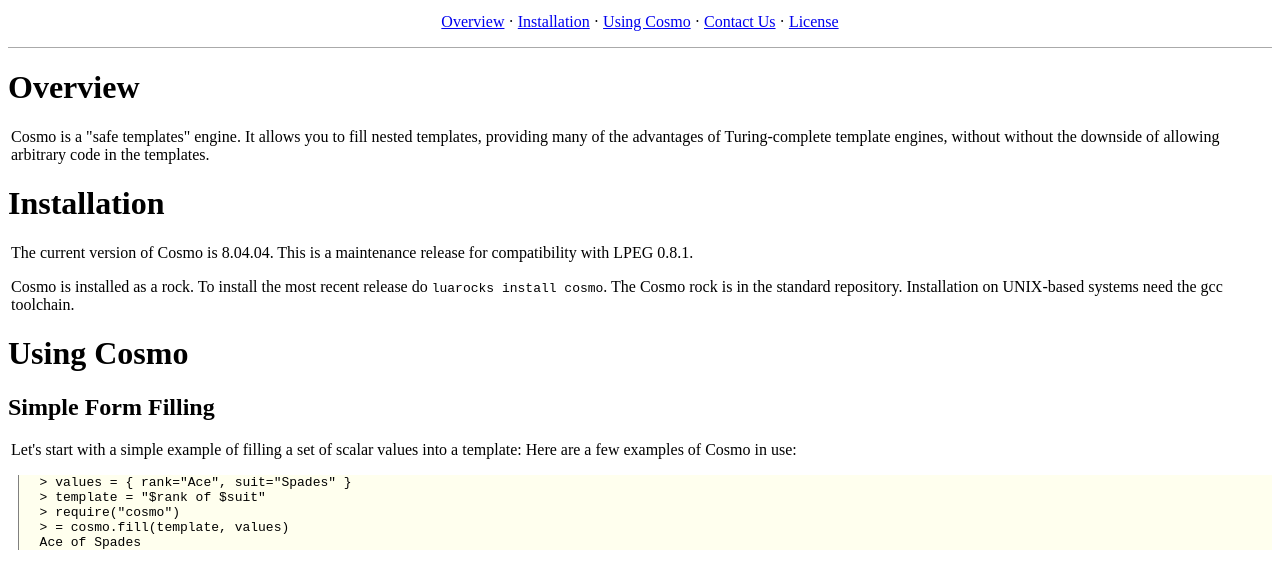
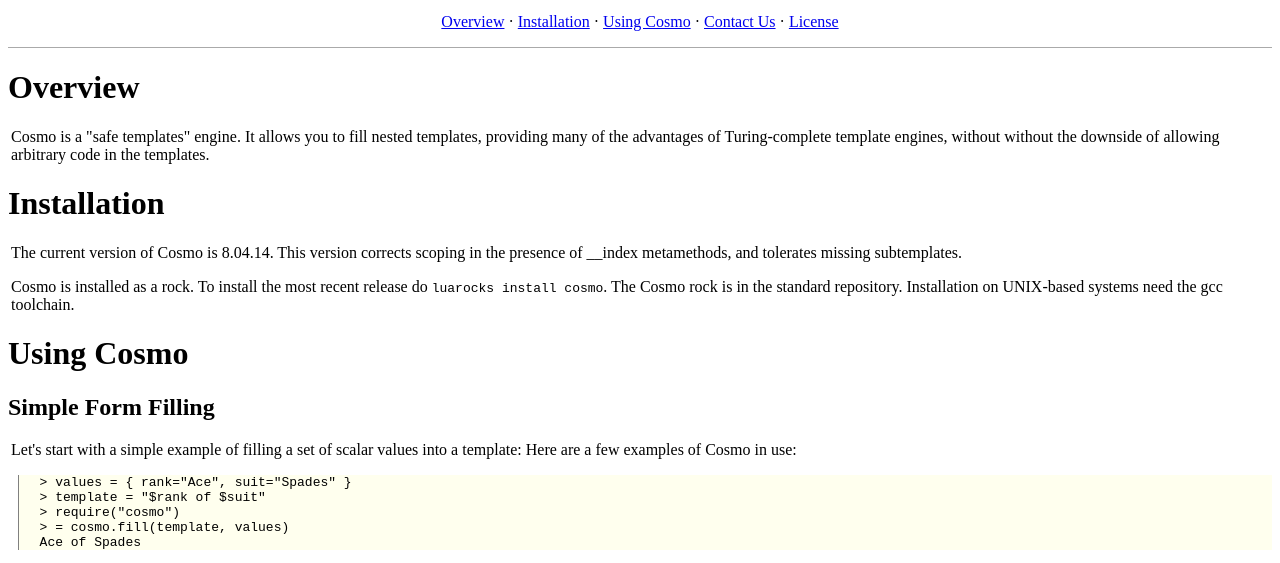
Before and after one commit to mascarenhas/cosmo, a plain HTML site: page doc/index.html in a window 1280 px wide. Shown: the part 222-785 px from the top of the page. Drawn offline with Linux system fonts and the light colour scheme.

Commit message:
changed doc to version 8.04.14, updated rockspec
darcs-hash:20080414191945-678b8-11c88705bbfe94fd12f2f056361c25bbda84fc43.gz

```diff
--- a/doc/index.html
+++ b/doc/index.html
@@ -40,8 +40,9 @@ code in the templates.</p>
 
 <h1><a name="Overview"></a>Installation</h1>
 
-<p>The current version of Cosmo is 8.04.04. This is a maintenance release
-for compatibility with LPEG 0.8.1.</p>
+<p>The current version of Cosmo is 8.04.14. This version corrects
+scoping in the presence of __index metamethods, and tolerates
+missing subtemplates.</p>
 
 <p>Cosmo is installed as a rock. To install the most recent release
 do <code>luarocks install cosmo</code>. The Cosmo rock is in the standard
```
Also changed, not shown: 2 other files.
